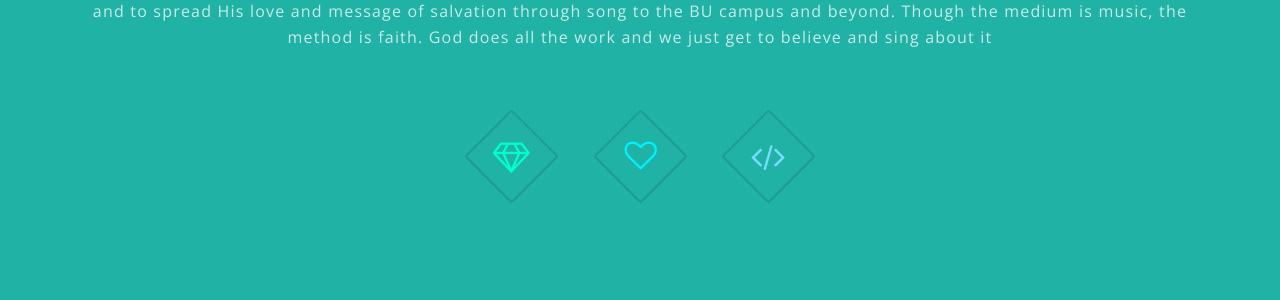
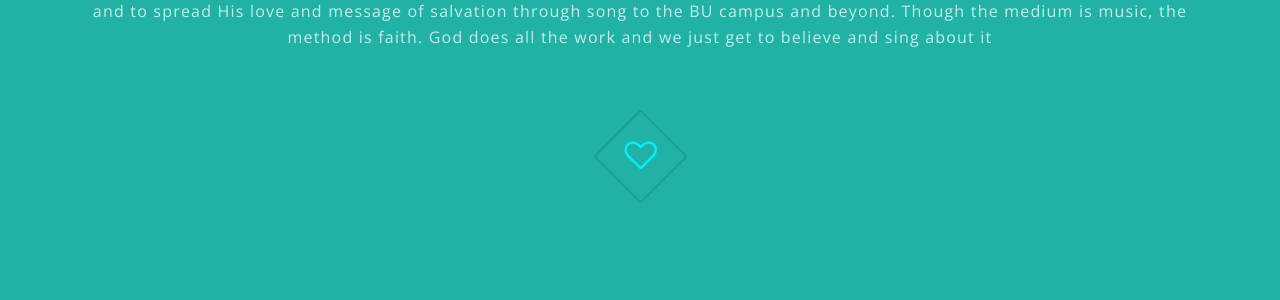
Before and after one commit to stackbit-projects/mustard-seed-81e5e, a Jekyll site: the page built from index.html, in a window 1280 px wide and 900 px high, scrolled down 901 px. Shown: the part 150-450 px from the top of the window. Built offline with Jekyll 4.4.1, drawn with Linux system fonts in a browser that asks for light colours.

Commit message:
index.html: changed

```diff
--- a/index.html
+++ b/index.html
@@ -26,9 +26,9 @@
                                 God does all the work and we just get to believe and sing about it</p>
 							</header>
 							<ul class="icons major">
-								<li><span class="icon fa-diamond major style1"><span class="label">Lorem</span></span></li>
+								<!-- <li><span class="icon fa-diamond major style1"><span class="label">Lorem</span></span></li> -->
 								<li><span class="icon fa-heart-o major style2"><span class="label">Ipsum</span></span></li>
-								<li><span class="icon fa-code major style3"><span class="label">Dolor</span></span></li>
+								<!-- <li><span class="icon fa-code major style3"><span class="label">Dolor</span></span></li> -->
 							</ul>
 						</div>
 					</section>
```
